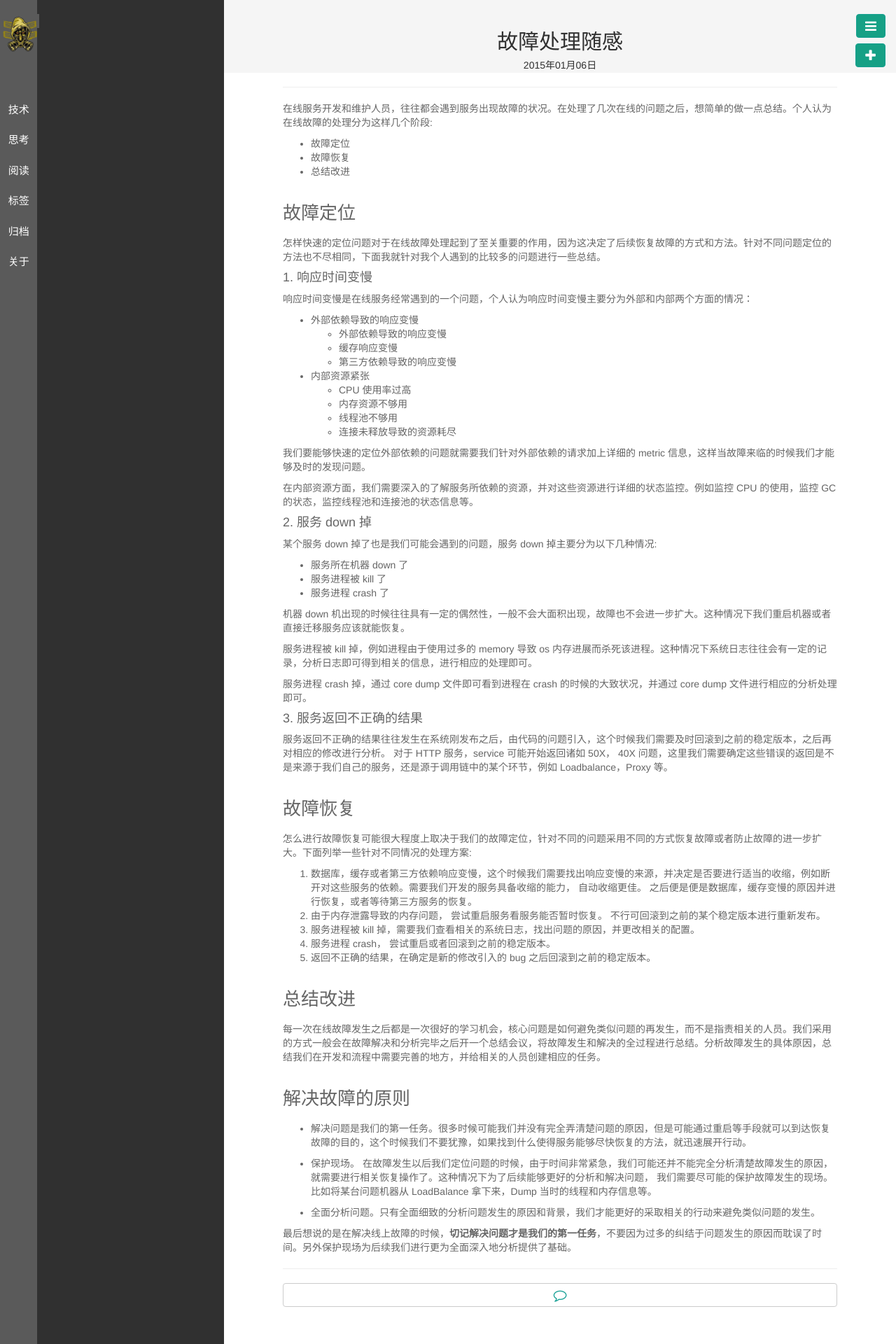
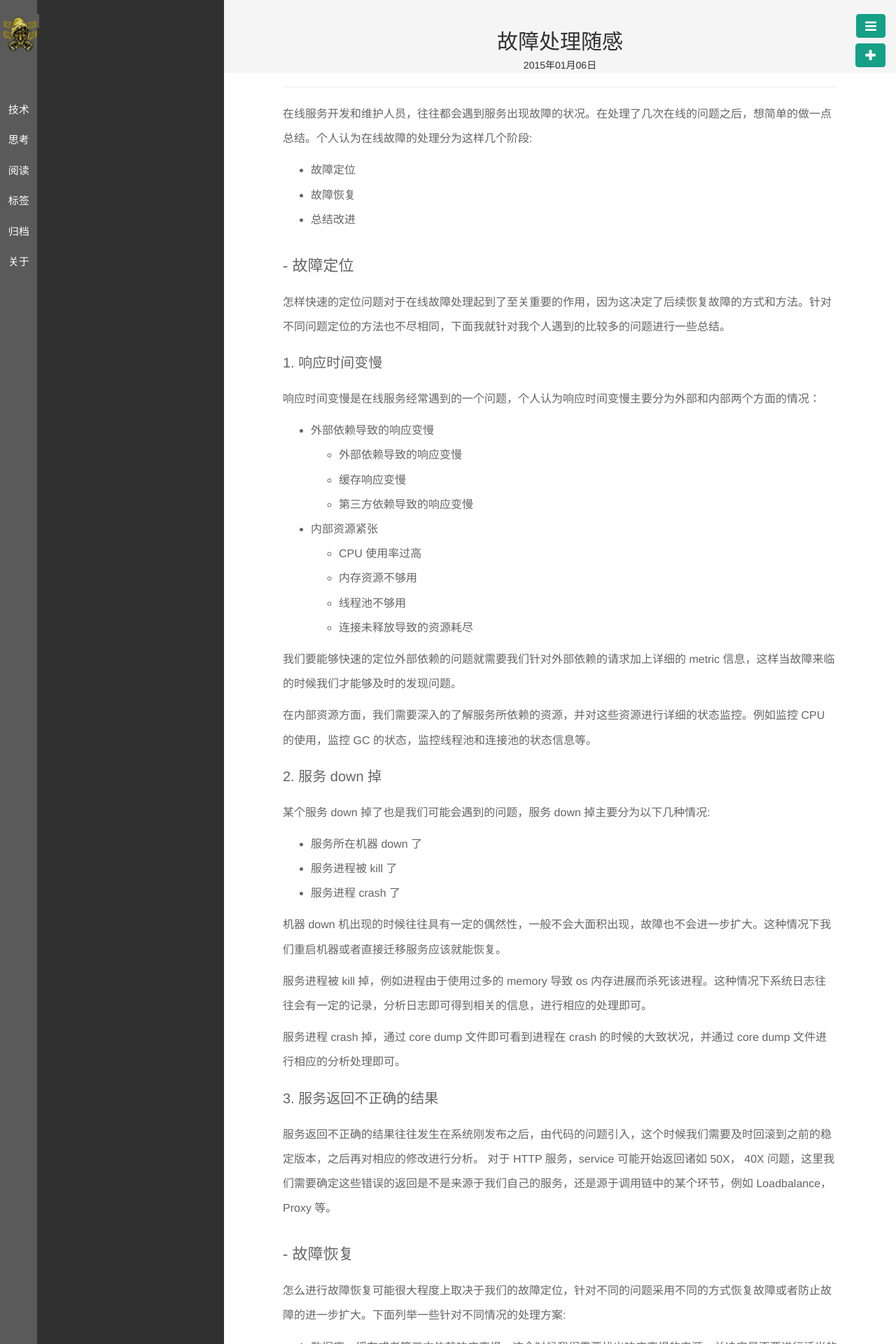
Before and after one commit to mZeroo/mZeroo.github.io, a Jekyll site: the page built from _posts/thought/2015-01-06-fault-location1.md, in a window 1280 px wide. Shown: the top 1920 px of the page at 70% size. Built offline with Jekyll 4.4.1, drawn with Linux system fonts in a browser that asks for light colours; nearby versions of some CDN libraries; library files that are not in the unit come from our copies; Markdown is read by kramdown in place of the engine named in the settings.

Commit message:
change css

```diff
--- a/_config.yml
+++ b/_config.yml
@@ -1,8 +1,14 @@
 permalink: /:year/:month/:day/:title.html
 paginate: 10
+highlighter: pygments
 markdown: redcarpet
 redcarpet:
-  extensions: ["no_intra_emphasis", "fenced_code_blocks", "autolink", "tables", "with_toc_data"]
+  extensions:
+    - fenced_code_blocks
+    - no_intra_emphasis
+    - strikethrough
+    - autolink
+    - tables
 
 # 作者信息
 author:
--- a/_posts/thought/2015-01-06-fault-location1.md
+++ b/_posts/thought/2015-01-06-fault-location1.md
@@ -13,7 +13,7 @@ description: 解决故障的一些感想
 * 故障恢复
 * 总结改进
 
-### 故障定位
+### - 故障定位
 
 怎样快速的定位问题对于在线故障处理起到了至关重要的作用，因为这决定了后续恢复故障的方式和方法。针对不同问题定位的方法也不尽相同，下面我就针对我个人遇到的比较多的问题进行一些总结。
 
@@ -54,7 +54,7 @@ description: 解决故障的一些感想
 #### 3. 服务返回不正确的结果
 服务返回不正确的结果往往发生在系统刚发布之后，由代码的问题引入，这个时候我们需要及时回滚到之前的稳定版本，之后再对相应的修改进行分析。 对于 HTTP 服务，service 可能开始返回诸如 50X， 40X 问题，这里我们需要确定这些错误的返回是不是来源于我们自己的服务，还是源于调用链中的某个环节，例如 Loadbalance，Proxy 等。
 
-### 故障恢复
+### - 故障恢复
 
 怎么进行故障恢复可能很大程度上取决于我们的故障定位，针对不同的问题采用不同的方式恢复故障或者防止故障的进一步扩大。下面列举一些针对不同情况的处理方案:
 
@@ -65,13 +65,13 @@ description: 解决故障的一些感想
 5. 返回不正确的结果，在确定是新的修改引入的 bug 之后回滚到之前的稳定版本。
 
 
-### 总结改进
+### - 总结改进
 
 每一次在线故障发生之后都是一次很好的学习机会，核心问题是如何避免类似问题的再发生，而不是指责相关的人员。我们采用的方式一般会在故障解决和分析完毕之后开一个总结会议，将故障发生和解决的全过程进行总结。分析故障发生的具体原因，总结我们在开发和流程中需要完善的地方，并给相关的人员创建相应的任务。
 
 
 
-### 解决故障的原则
+### - 解决故障的原则
 
 * 解决问题是我们的第一任务。很多时候可能我们并没有完全弄清楚问题的原因，但是可能通过重启等手段就可以到达恢复故障的目的，这个时候我们不要犹豫，如果找到什么使得服务能够尽快恢复的方法，就迅速展开行动。
 
--- a/public/css/base.css
+++ b/public/css/base.css
@@ -102,11 +102,33 @@ body, html {
   line-height: 1.42857143;
 }
 #content {
-  font-size: 14px;
+  font-size: 16px;
+  line-height: 2.2;
 }
-#content h2, h3 {
-  line-height: 2;
+#content h2, h3, h4, h5 {
+  line-height: 2.4;
 }
+
+#content h2 {
+    font-size: 24px;
+}
+
+#content h3 {
+    font-size: 22px;
+}
+
+#content h4 {
+    font-size: 20px;
+}
+
+#content h5 {
+    font-size: 18px;
+}
+
+#content h6, h7, h8, h9 {
+    font-size: 16px;
+}
+
 #content table {
   border: 1px;
 bordercolor: red;
@@ -127,3 +149,8 @@ blockquote p {
   width: 100%;
   margin-bottom: 40px;
 }
+
+.highlight {
+  margin-top: 20px;
+  margin-bottom: 20px;
+}
```
Also changed, not shown: _posts/tech/2015-10-01-mysql-index-lock-transaction.md (+5 -5 lines), _posts/tech/2015-10-10-tail-f-log.md (+4 -5 lines).
